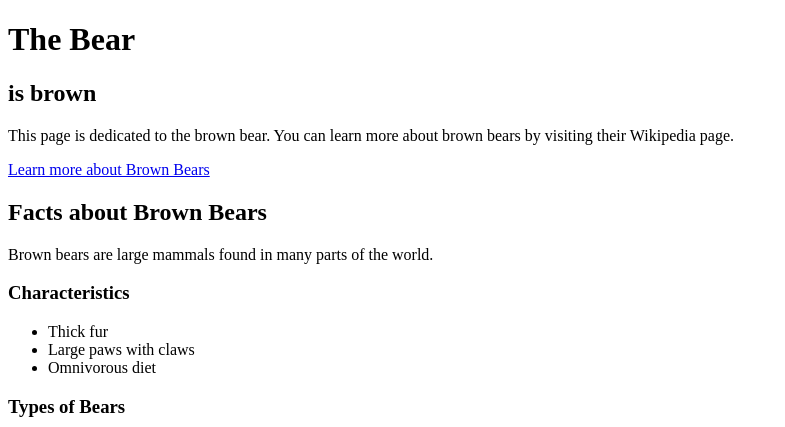
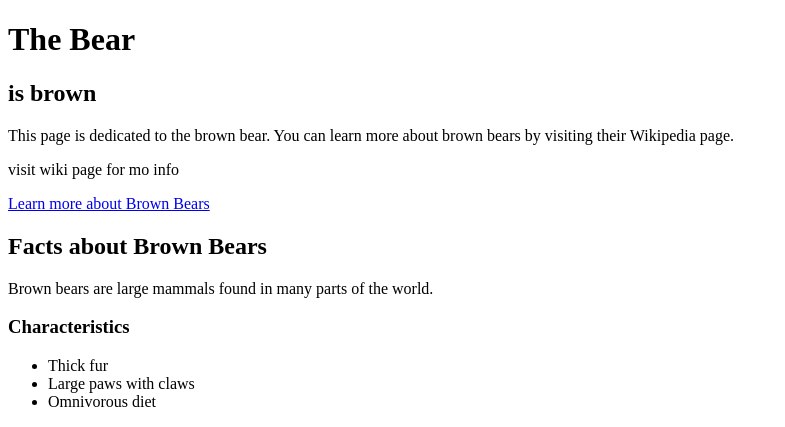
Before and after one commit to RateelB/lab2, a plain HTML site: page bear.html in a window 1280 px wide. Shown: the top 427 px of the page, without its empty margins (0-785 px from the left). Drawn offline with Linux system fonts and the light colour scheme.

Commit message:
add a new paragraph

```diff
--- a/bear.html
+++ b/bear.html
@@ -20,7 +20,7 @@
 	<h2>is brown </h2>
 
     <p>This page is dedicated to the brown bear. You can learn more about brown bears by visiting their Wikipedia page.</p>
-
+     <p> visit wiki page for mo info </p>
     <a href="https://en.wikipedia.org/wiki/Brown_bear" target="_blank">Learn more about Brown Bears</a>
 
 
```
